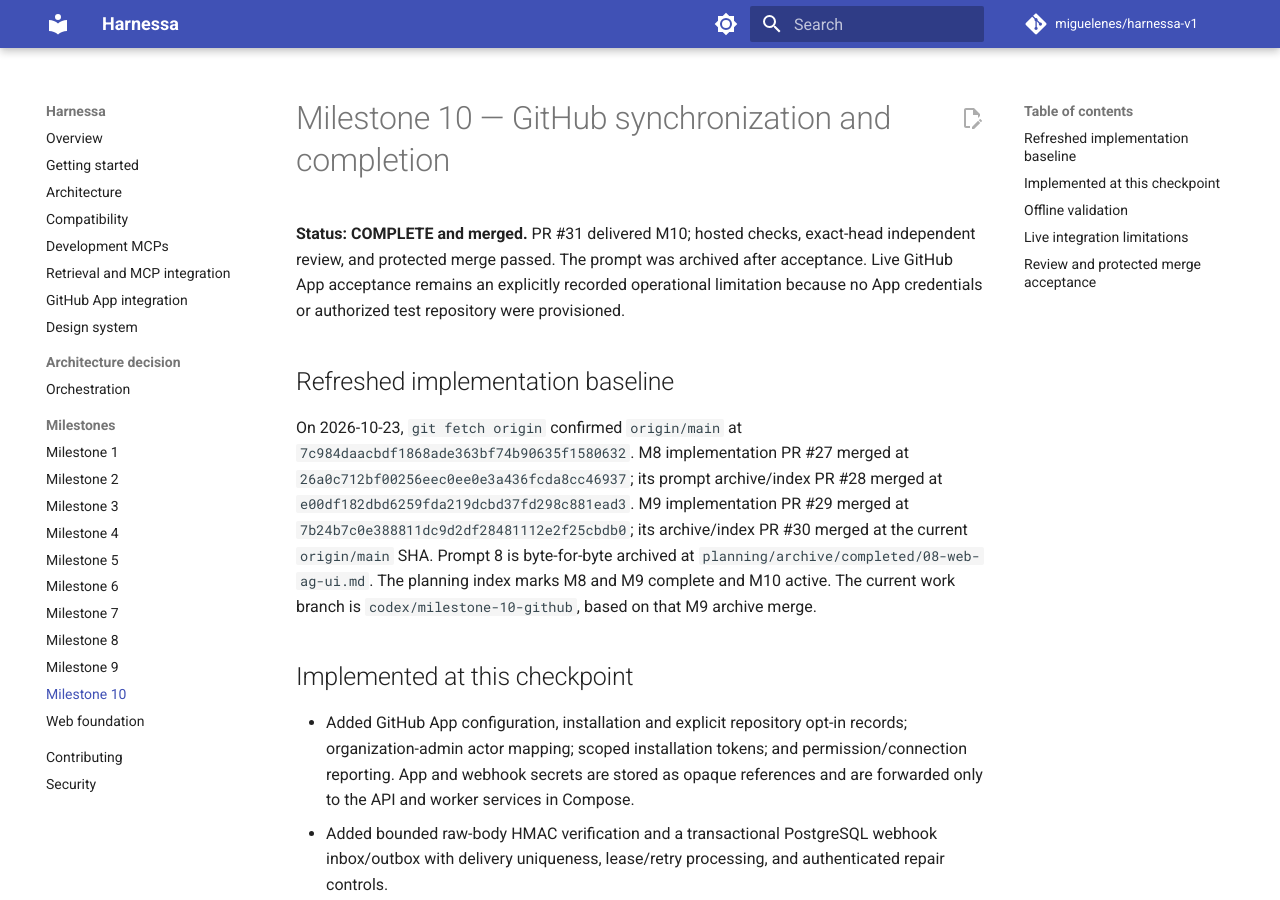
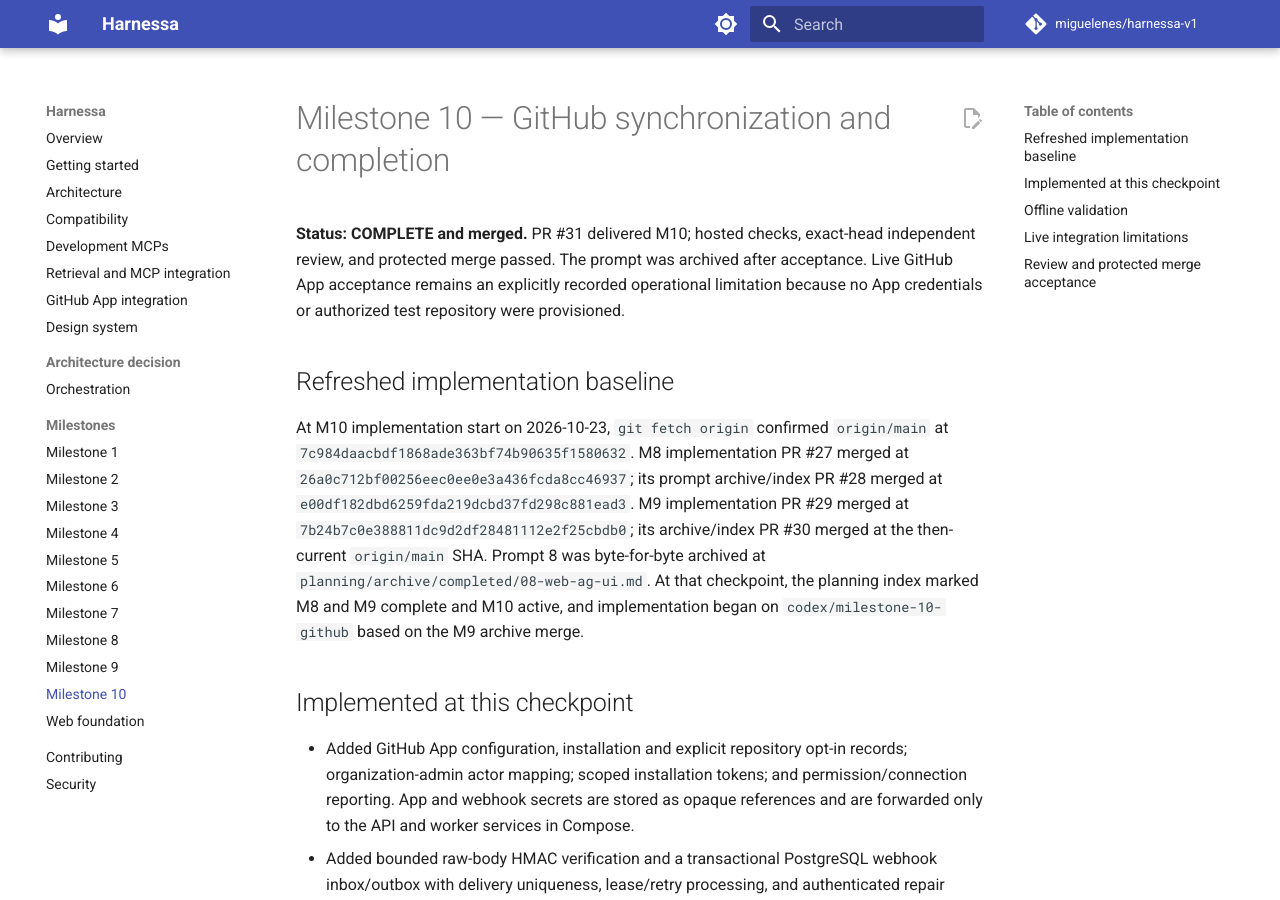
Before and after one commit to miguelenes/harnessa-v1, an MkDocs documentation site: the page built from docs/milestones/10.md, in a window 1280 px wide and 900 px high. Built offline with MkDocs 1.6.1 and Material for MkDocs 9.7.7, drawn with Linux system fonts in a browser that asks for light colours; comment, search, counter and statistics services are not loaded.

Commit message:
docs: clarify M10 implementation baseline timing

```diff
--- a/docs/milestones/10.md
+++ b/docs/milestones/10.md
@@ -4,7 +4,7 @@
 
 ## Refreshed implementation baseline
 
-On 2026-10-23, `git fetch origin` confirmed `origin/main` at `7c984daacbdf1868ade363bf74b90635f1580632`. M8 implementation PR #27 merged at `26a0c712bf00256eec0ee0e3a436fcda8cc46937`; its prompt archive/index PR #28 merged at `e00df182dbd6259fda219dcbd37fd298c881ead3`. M9 implementation PR #29 merged at `7b24b7c0e388811dc9d2df28481112e2f25cbdb0`; its archive/index PR #30 merged at the current `origin/main` SHA. Prompt 8 is byte-for-byte archived at `planning/archive/completed/08-web-ag-ui.md`. The planning index marks M8 and M9 complete and M10 active. The current work branch is `codex/milestone-10-github`, based on that M9 archive merge.
+At M10 implementation start on 2026-10-23, `git fetch origin` confirmed `origin/main` at `7c984daacbdf1868ade363bf74b90635f1580632`. M8 implementation PR #27 merged at `26a0c712bf00256eec0ee0e3a436fcda8cc46937`; its prompt archive/index PR #28 merged at `e00df182dbd6259fda219dcbd37fd298c881ead3`. M9 implementation PR #29 merged at `7b24b7c0e388811dc9d2df28481112e2f25cbdb0`; its archive/index PR #30 merged at the then-current `origin/main` SHA. Prompt 8 was byte-for-byte archived at `planning/archive/completed/08-web-ag-ui.md`. At that checkpoint, the planning index marked M8 and M9 complete and M10 active, and implementation began on `codex/milestone-10-github` based on the M9 archive merge.
 
 ## Implemented at this checkpoint
 
```
